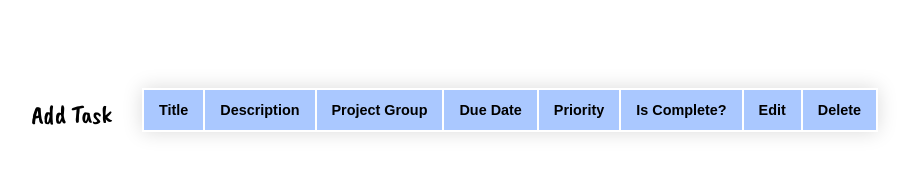
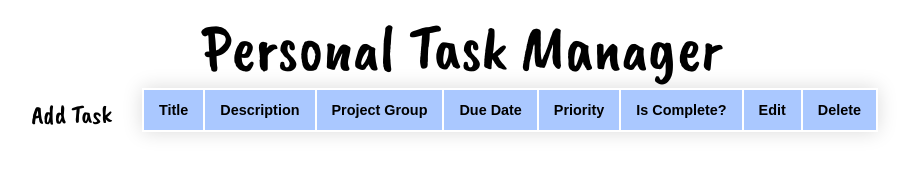
Before and after one commit to kinn81/todo-list, a website built with webpack: page src/index.html in a window 1280 px wide. Shown: the whole page, without its empty margins (186-1099 px from the left). Built offline with nearby package versions, Linux system fonts and the light colour scheme.

Commit message:
Added heading

```diff
--- a/src/index.html
+++ b/src/index.html
@@ -8,7 +8,7 @@
 </head>
 
 <body>
-  <div id="header"></div>
+  <div id="header">Personal Task Manager</div>
   <div id="midContainer">
     <div id="menu">
       <div id="menuContainer">
--- a/src/styles.css
+++ b/src/styles.css
@@ -1,6 +1,15 @@
 @font-face {
     font-family: 'brush';
     src: url('./CaveatBrush-Regular.ttf');
+}
+
+#header {
+    display: flex;
+    flex-direction: row;
+    justify-content: center;
+    align-items: center;
+    font-family: 'brush';
+    font-size: 4em;
 }
 
 .hidden {
```
Also changed, not shown: dist/index.html, 1 other file.
